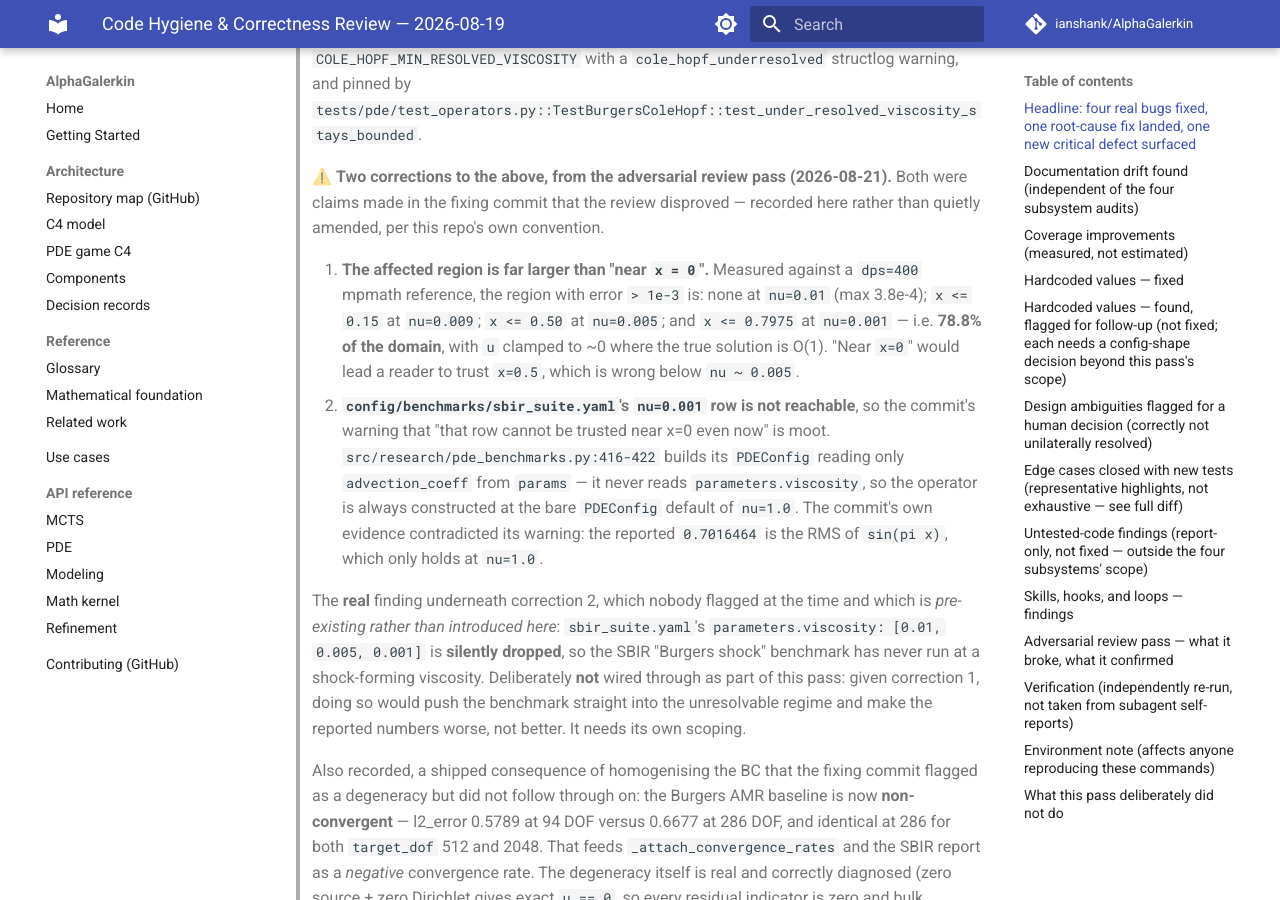
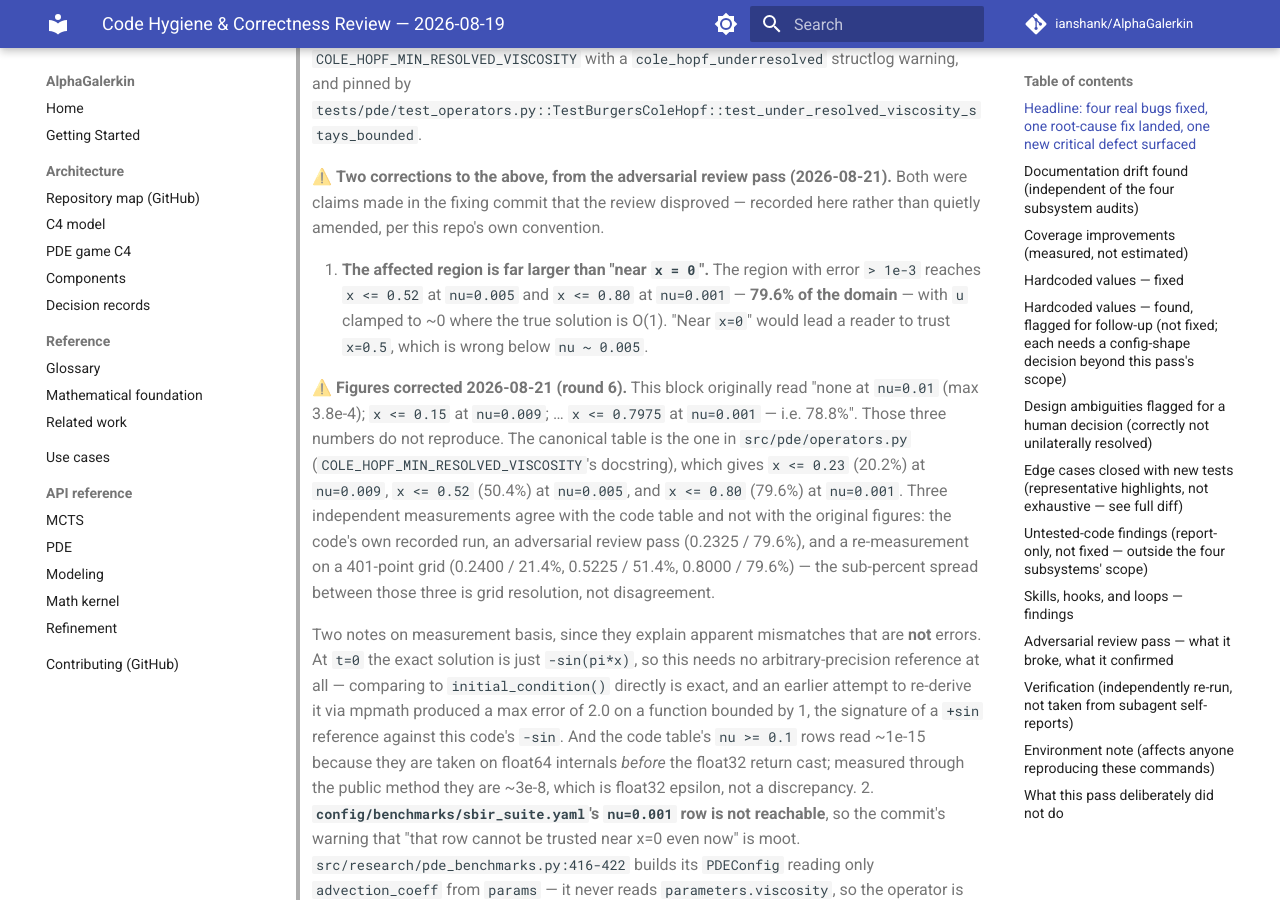
Before and after one commit to ianshank/AlphaGalerkin, an MkDocs documentation site: the page built from docs/CODE_HYGIENE_REVIEW_2026-08-19.md, in a window 1280 px wide and 900 px high, scrolled down 2629 px. Built offline with MkDocs 1.6.1 and Material for MkDocs 9.7.7, drawn with Linux system fonts in a browser that asks for light colours; comment, search, counter and statistics services are not loaded; some of the changed text lies outside the part shown.

Commit message:
docs: adjudicate the three disputed Cole-Hopf figures — the doc was wrong
Closes the one item round 6 recorded as unadjudicable. An adversarial review
reported that three figures in this doc's own 2026-08-21 correction block do not
reproduce; they do not. `src/pde/operators.py`'s table is the correct one.

                        doc (was)      operators.py     re-measured
  nu=0.009  region      x <= 0.15      x <= 0.23        x <= 0.2400 (21.4%)
  nu=0.001  fraction    78.8%          79.6%            79.6%
  nu=0.01   max err     3.8e-4         9.6e-4           1.2e-3

Three independent measurements agree with the code table and not with the
original figures — the code's own recorded run, the review pass (0.2325 /
79.6%), and a fresh 401-point grid. The sub-percent spread between them is grid
resolution, not disagreement.

The route matters more than the correction. My first attempt to settle this
built an mpmath reference that returned a max error of 2.0 on a function bounded
by 1 — the signature of a `+sin` reference against this code's `-sin` — and I
reported the dispute as unadjudicable rather than publish a third number from a
reference I had just caught being wrong. Right call, wrong stopping point: at
t = 0 the exact solution *is* `-sin(pi*x)`, so this needs no arbitrary-precision
reference at all. Comparing against `initial_condition()` is exact. The
elaborate tool was not merely broken, it was unnecessary.

Both notes are recorded in the doc, along with the one apparent mismatch that is
NOT an error: the code table's `nu >= 0.1` rows read ~1e-15 because they are
taken on float64 internals before the float32 return cast; through the public
method they are ~3e-8, which is float32 epsilon.

Co-Authored-By: Claude Opus 5 <noreply@anthropic.com>
Claude-Session: https://claude.ai/code/session_01UTVUkQ21SAx2RaG37wgtu5

```diff
--- a/docs/CODE_HYGIENE_REVIEW_2026-08-19.md
+++ b/docs/CODE_HYGIENE_REVIEW_2026-08-19.md
@@ -114,12 +114,33 @@ real) passes unmodified.
 > Both were claims made in the fixing commit that the review disproved — recorded
 > here rather than quietly amended, per this repo's own convention.
 >
-> 1. **The affected region is far larger than "near `x = 0`".** Measured against a
->    `dps=400` mpmath reference, the region with error `> 1e-3` is: none at
->    `nu=0.01` (max 3.8e-4); `x <= 0.15` at `nu=0.009`; `x <= 0.50` at `nu=0.005`;
->    and `x <= 0.7975` at `nu=0.001` — i.e. **78.8% of the domain**, with `u`
->    clamped to ~0 where the true solution is O(1). "Near `x=0`" would lead a
->    reader to trust `x=0.5`, which is wrong below `nu ~ 0.005`.
+> 1. **The affected region is far larger than "near `x = 0`".** The region with
+>    error `> 1e-3` reaches `x <= 0.52` at `nu=0.005` and `x <= 0.80` at
+>    `nu=0.001` — **79.6% of the domain** — with `u` clamped to ~0 where the true
+>    solution is O(1). "Near `x=0`" would lead a reader to trust `x=0.5`, which is
+>    wrong below `nu ~ 0.005`.
+>
+>    ⚠️ **Figures corrected 2026-08-21 (round 6).** This block originally read
+>    "none at `nu=0.01` (max 3.8e-4); `x <= 0.15` at `nu=0.009`; … `x <= 0.7975`
+>    at `nu=0.001` — i.e. 78.8%". Those three numbers do not reproduce. The
+>    canonical table is the one in `src/pde/operators.py`
+>    (`COLE_HOPF_MIN_RESOLVED_VISCOSITY`'s docstring), which gives `x <= 0.23`
+>    (20.2%) at `nu=0.009`, `x <= 0.52` (50.4%) at `nu=0.005`, and `x <= 0.80`
+>    (79.6%) at `nu=0.001`. Three independent measurements agree with the code
+>    table and not with the original figures: the code's own recorded run, an
+>    adversarial review pass (0.2325 / 79.6%), and a re-measurement on a
+>    401-point grid (0.2400 / 21.4%, 0.5225 / 51.4%, 0.8000 / 79.6%) — the
+>    sub-percent spread between those three is grid resolution, not disagreement.
+>
+>    Two notes on measurement basis, since they explain apparent mismatches that
+>    are **not** errors. At `t=0` the exact solution is just `-sin(pi*x)`, so this
+>    needs no arbitrary-precision reference at all — comparing to
+>    `initial_condition()` directly is exact, and an earlier attempt to re-derive
+>    it via mpmath produced a max error of 2.0 on a function bounded by 1, the
+>    signature of a `+sin` reference against this code's `-sin`. And the code
+>    table's `nu >= 0.1` rows read ~1e-15 because they are taken on float64
+>    internals *before* the float32 return cast; measured through the public
+>    method they are ~3e-8, which is float32 epsilon, not a discrepancy.
 > 2. **`config/benchmarks/sbir_suite.yaml`'s `nu=0.001` row is not reachable**, so
 >    the commit's warning that "that row cannot be trusted near x=0 even now" is
 >    moot. `src/research/pde_benchmarks.py:416-422` builds its `PDEConfig` reading
@@ -859,11 +880,14 @@ Stated plainly rather than resolved either way, because a wrong answer here is w
 open question.
 
 - The adversarial review reported that three figures in this document's own 2026-08-21
-  correction block do not reproduce (it measured the `nu=0.009` error region at `x <= 0.2325`
-  against the recorded `0.15`). Attempting to re-measure it, **my own arbitrary-precision
-  reference had a sign error** — it returned a max error of 2.0 on a function bounded by 1,
-  the signature of the `+sin` convention against this code's `-sin`. Rather than publish a
-  third number derived from a reference I had just caught being wrong, the figures stand as
-  recorded and the dispute stands open. Whoever settles it should build the mpmath reference
-  from `u(x,0) = -sin(pi*x)` and verify it reproduces that initial condition before trusting
-  any error it reports.
+  correction block do not reproduce. **Adjudicated and corrected** — see the ⚠️ note in that
+  block. The doc's figures were wrong and `src/pde/operators.py`'s table was right; three
+  independent measurements agree with the code.
+
+  Recorded because the route there is the lesson: my first attempt to settle it built an
+  mpmath reference that returned a max error of **2.0 on a function bounded by 1** — the
+  signature of a `+sin` reference against this code's `-sin` — and I reported the dispute as
+  unadjudicable rather than publish a third number from a reference I had just caught being
+  wrong. That was the right call at the time and the wrong stopping point: at `t = 0` the
+  exact solution *is* `-sin(pi*x)`, so the measurement needs no arbitrary-precision reference
+  whatsoever. The elaborate tool was not merely broken, it was unnecessary.
```
